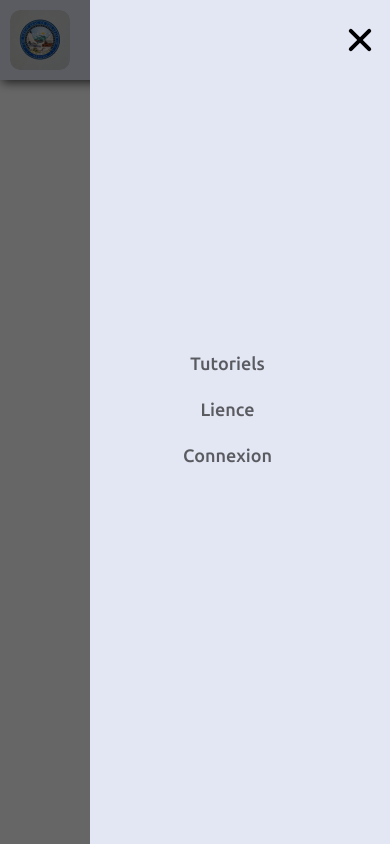
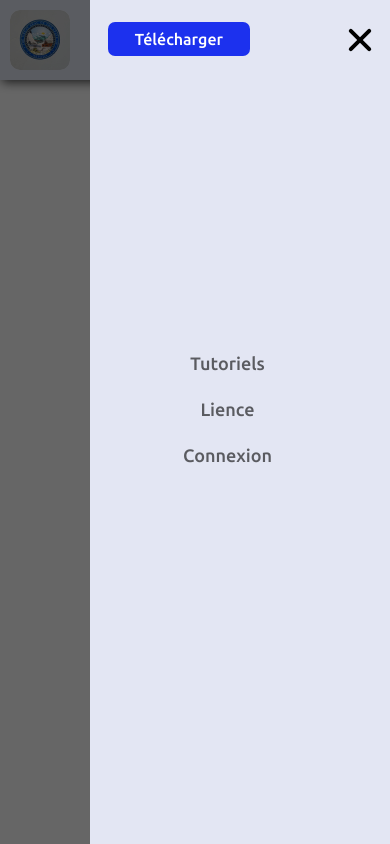
Before and after one commit to Laulha/kotekaapp, a plain HTML site: page index.html in a window 390 px wide. Both pictures are taken after a click on the element 360 px from the left and 40 px from the top of the page. Drawn offline with Linux system fonts and the light colour scheme.

Commit message:
Le bouton de téléchargement à été géré avec succès.

```diff
--- a/app.js
+++ b/app.js
@@ -1,6 +1,7 @@
 const menuBtn = document.querySelector('.menu-btn');
 const menuElement = document.querySelector('.header__nav__menu');
 const overlay_mobile = document.querySelector('.overlay-menu-mobile');
+const btn_telechargement = document.querySelector('.telecharger');
 let menuOpen = false;
 
 menuBtn.addEventListener('click', () => {
@@ -8,11 +9,13 @@ menuBtn.addEventListener('click', () => {
         menuBtn.classList.add('open');
         menuElement.classList.add('open');
         overlay_mobile.classList.add('open');
+        btn_telechargement.classList.add('open');
         menuOpen = true;
     } else {
         menuBtn.classList.remove('open');
         menuElement.classList.remove('open');
         overlay_mobile.classList.remove('open');
+        btn_telechargement.classList.remove('open');
         menuOpen = false;
     }
 });
@@ -22,11 +25,13 @@ overlay_mobile.addEventListener('click', () => {
         menuBtn.classList.add('open');
         menuElement.classList.add('open');
         overlay_mobile.classList.add('open');
+        btn_telechargement.classList.add('open');
         menuOpen = true;
     } else {
         menuBtn.classList.remove('open');
         menuElement.classList.remove('open');
         overlay_mobile.classList.remove('open');
+        btn_telechargement.classList.remove('open');
         menuOpen = false;
     }
 });
--- a/style.css
+++ b/style.css
@@ -165,8 +165,17 @@
 
 @media screen and (max-width: 500px) {
     .telecharger {
-        display: none;
+        position: absolute;
+        top: 22px;
+        right: -150px;
+        transition: all .3s ease-in-out;
     }
+
+    .telecharger.open {
+        right: 140px;
+    }
+
+
 }
 
 
```
